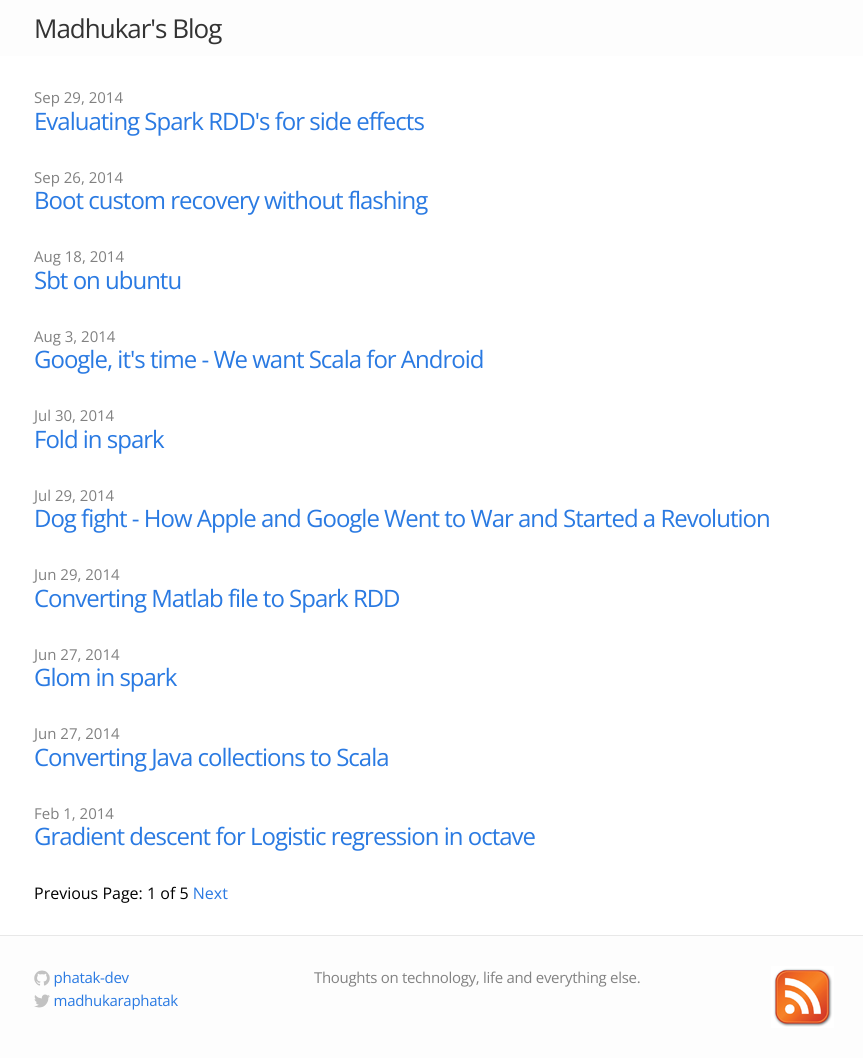
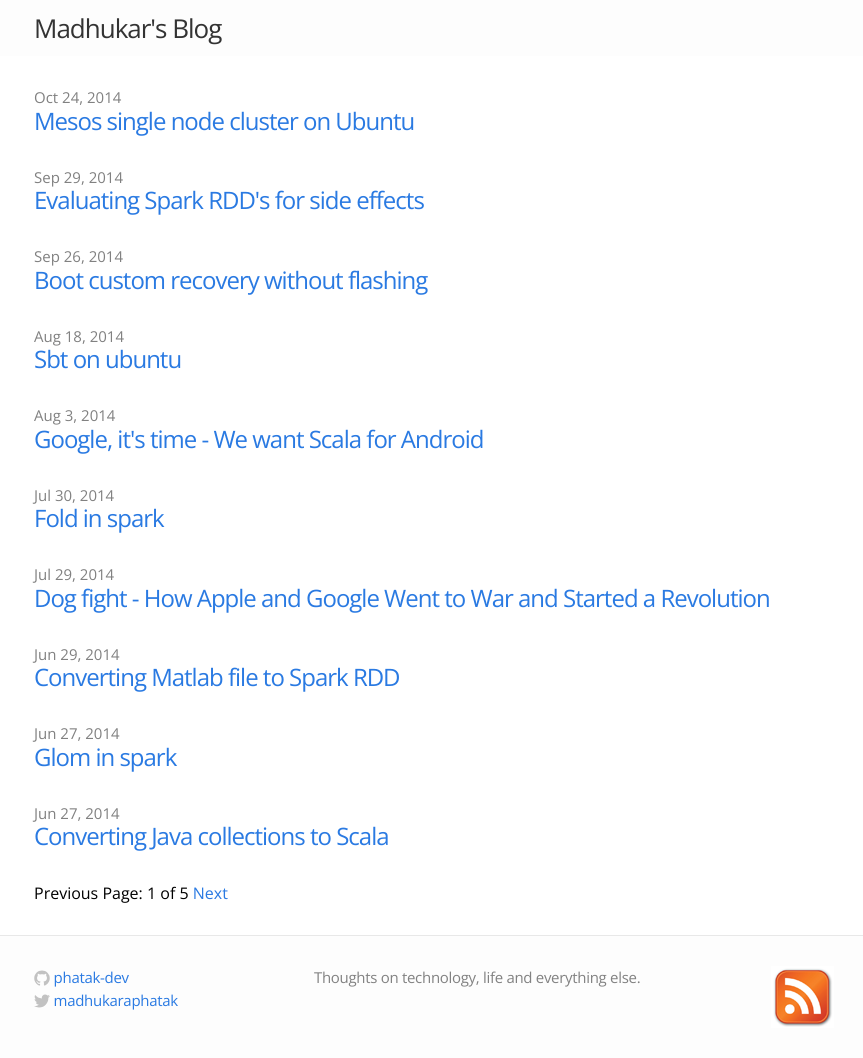
Before and after one commit to phatak-dev/blog, a Jekyll site: the page built from index.html, in a window 1280 px wide. Shown: the whole page, without its empty margins (206-1069 px from the left). Built offline with Jekyll 4.4.1, drawn with Linux system fonts in a browser that asks for light colours; the list of posts is cut into pages by our own code.

Commit message:
mesos blog updated

```diff
--- a/_drafts/mesos-single-node-setup-ubuntu.md
+++ b/_posts/2014-10-24-mesos-single-node-setup-ubuntu.md
@@ -1,6 +1,7 @@
 ---
 layout: post
 title: "Mesos single node cluster on Ubuntu"
+date : 2014-10-24
 categories: mesos
 ---
 [Apache Mesos](http://mesos.apache.org/) is a distributed scheduling framework which allows us to build a fault tolerant distributed system from scratch. In this post we are going to see step by step instructions to install mesos on a ubuntu system.
```
